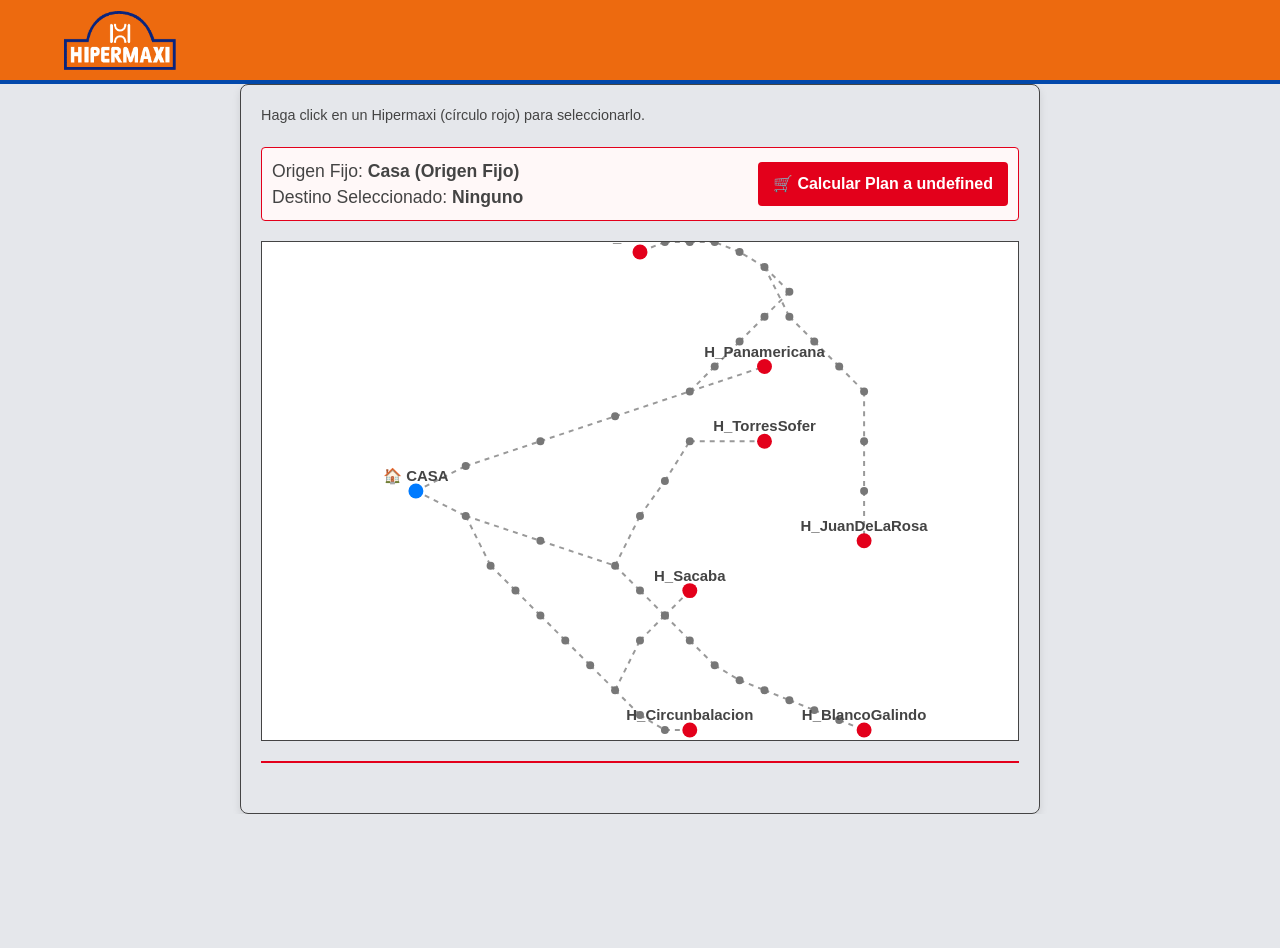
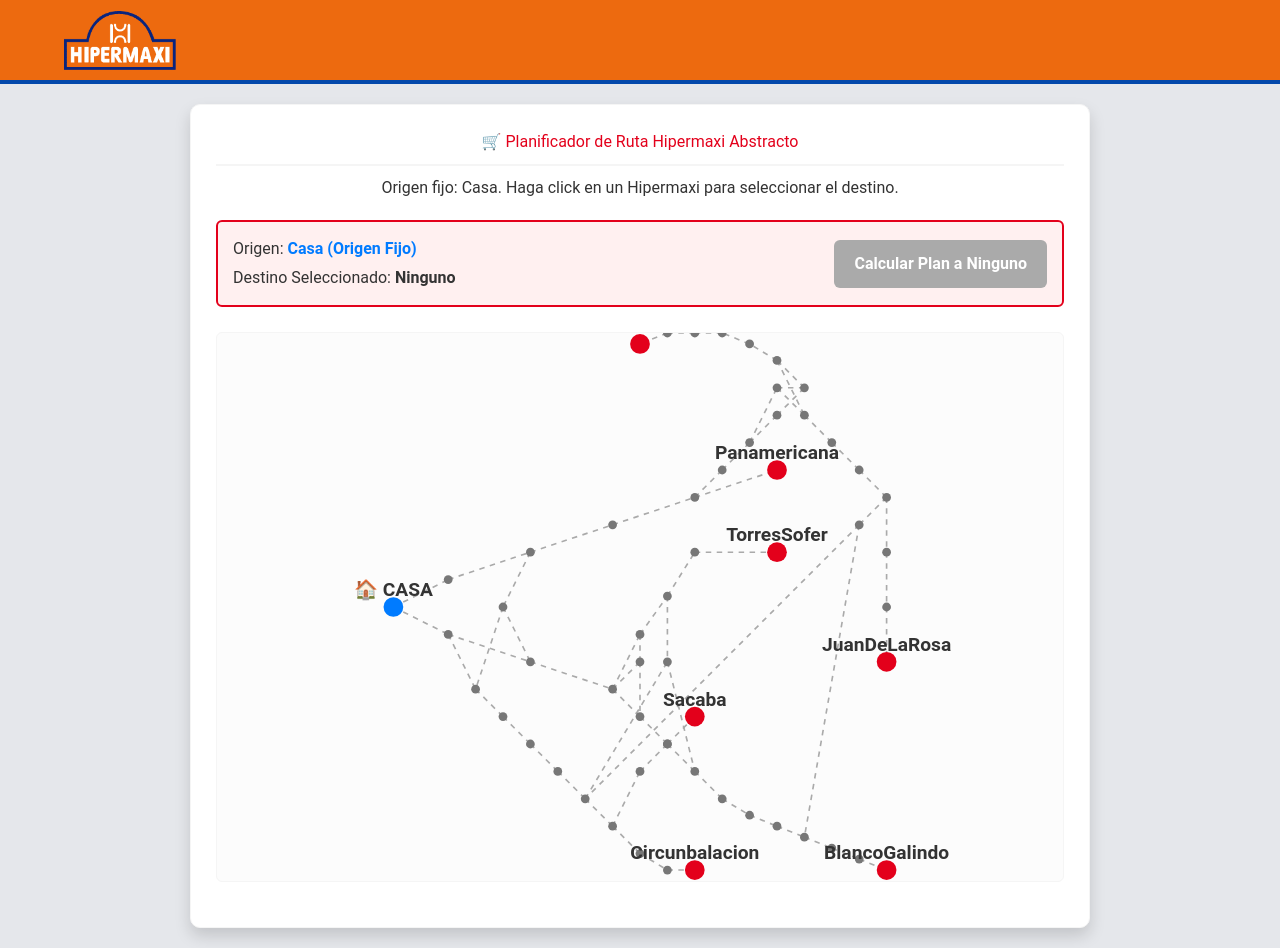
Before and after one commit to DanielFlores182/agenteDeCupones, a Next.js app in the folder agente/: page /planificador in a window 1280 px wide. Before the commit the page ends 814 px from the top, so only its background shows below. Built offline with nearby package versions, Linux system fonts and the light colour scheme.

Commit message:
Se medifico planificacion Rutas agregar nuevos nodos al grafo

```diff
--- a/agente/app/page.tsx
+++ b/agente/app/page.tsx
@@ -87,10 +87,6 @@
                 <div style={styles.logoContainer}>
                     <h1 style={styles.logoText}>HIPERMAXI</h1>
                 </div>
-
-
-
-                {/* Usamos onMouseEnter/onMouseLeave para actualizar el estado de hover */}
                 <Link
                     href="/planificador"
                     style={buttonStyle}
--- a/agente/app/planificador/components/MapaAbstracto.tsx
+++ b/agente/app/planificador/components/MapaAbstracto.tsx
@@ -1,6 +1,5 @@
-// components/MapaAbstracto.tsx
 'use client';
-
+import Link from 'next/link';
 import React, { useState } from 'react';
 
 // --- INTERFACES DE TIPOS ---
@@ -27,13 +26,9 @@
 };
 
 
-// --- CONFIGURACIÓN DEL GRAFO Y POSICIONES ABSTRACTAS (Actualizado) ---
-
-// Usaremos un sistema de coordenadas 0-100 para dibujar
+// --- CONFIGURACIÓN DEL GRAFO Y POSICIONES ABSTRACTAS (Igual) ---
 const NODOS_MAPEO: NodeMapType = {
-    // ID Corto: [X, Y, Nombre Largo]
-
-    // Origen Fijo
+    // ... (Mantener la configuración original de NODOS_MAPEO)
     'Casa': [5, 50, 'Casa (Origen Fijo)'],
 
     // Rama 1: Panamericana (Norte-Oeste)
@@ -61,15 +56,26 @@
     // Rama 6: Circunvalación (Norte-Este) - Se bifurca de B1
     'F1': [20, 65], 'F2': [25, 70], 'F3': [30, 75], 'F4': [35, 80], 'F5': [40, 85], 'F6': [45, 90],
     'F7': [50, 95], 'F8': [55, 98],
-    'H_Circunbalacion': [60, 98, 'H_Circunbalacion'], // Tenga cuidado con el error de tipeo en el backend: Circunvalacion vs Circunbalacion
+    'H_Circunbalacion': [60, 98, 'H_Circunbalacion'],
 
     // Rama 7: Sacaba (Far-East) - Se bifurca de F6
     'G1': [50, 80], 'G2': [55, 75],
     'H_Sacaba': [60, 70, 'H_Sacaba'],
+
+
+    'I_R1': [25, 50, 'I_R1 (República / Los Andes)'],
+
+    'I_C1': [50, 60, 'I_C1 (Villa Montes / Guayaramerín)'],
+
+    'I_D1': [75, 10, 'I_D1 (Ayacucho / Huayna Kapac)'],
+
+    'I_E1': [90, 35, 'I_E1 (Tadeo Haenke / Melchor Pérez)'],
+
+    'I_F1': [55, 60, 'I_F1 (6 de Agosto / Circunvalación)'],
 };
 
-// Las conexiones deben coincidir con su backend para dibujar las rutas posibles
 const ARISTAS_POSIBLES: [string, string][] = [
+    // ... (Mantener la configuración original de ARISTAS_POSIBLES)
     // Panamericana
     ['Casa', 'A1'], ['A1', 'A2'], ['A2', 'A3'], ['A3', 'A4'], ['A4', 'H_Panamericana'],
     // Blanco Galindo
@@ -89,6 +95,26 @@
     ['F6', 'F7'], ['F7', 'F8'], ['F8', 'H_Circunbalacion'],
     // Sacaba (de F6)
     ['F6', 'G1'], ['G1', 'G2'], ['G2', 'H_Sacaba'],
+
+    ['A2', 'I_R1'],
+    ['I_R1', 'B2'],
+    ['I_R1', 'F1'],
+
+    ['B3', 'I_C1'],
+    ['I_C1', 'C1'],
+    ['I_C1', 'B4'],
+
+    ['D2', 'I_D1'],
+    ['I_D1', 'E1'],
+    ['I_D1', 'D4'],
+
+    ['E4', 'I_E1'],
+    ['I_E1', 'B10'],
+    ['I_E1', 'F5'],
+
+    ['C2', 'I_F1'],
+    ['F5', 'I_F1'],
+    ['I_F1', 'B6'],
 ];
 
 const DESTINOS_VALIDOS: string[] = [
@@ -102,10 +128,13 @@
 ];
 
 
-// --- COLORES HIPERMAXI ---
-const COLOR_ROJO_HIPERMAXI = '#E3001B';
-const COLOR_GRIS_BASE = '#444444'; // Gris oscuro para texto/bordes
+// --- PALETA DE COLORES HIPERMAXI REFINADA ---
+const COLOR_ROJO_HIPERMAXI = '#E3001B'; // Rojo principal
+const COLOR_ROJO_HOVER = '#CC0018'; // Rojo más oscuro para hover
+const COLOR_GRIS_BASE = '#333333'; // Gris oscuro para texto/bordes
+const COLOR_GRIS_CLARO = '#F5F5F5'; // Fondo claro
 const COLOR_AMARILLO_DESTACADO = '#FFC107'; // Amarillo para resaltar selección
+const COLOR_AZUL_RUTA = '#007BFF'; // Azul para nodos intermedios de la ruta
 
 // --- COMPONENTE PRINCIPAL ---
 
@@ -162,15 +191,28 @@
 
     const planNodosSet = plan ? new Set(plan.plan_ruta.map(p => p.nodo_id)) : new Set<string>();
 
-    const planAristas = plan
-        ? plan.plan_ruta.slice(0, -1).map((paso, index) => {
-            const nodoA = paso.nodo_id;
-            const nodoB = plan.plan_ruta[index + 1].nodo_id;
-            return [nodoA, nodoB].sort().join('-');
-        })
-        : [];
+    // Las aristas del plan se obtienen de forma secuencial y ordenada.
+    const planEdgesMap: Map<string, boolean> = new Map();
+    const planRouteCoordinates: [number, number, number, number][] = [];
 
-    const planAristasSet = new Set(planAristas);
+    if (plan) {
+        for (let i = 0; i < plan.plan_ruta.length - 1; i++) {
+            const nodoA = plan.plan_ruta[i].nodo_id;
+            const nodoB = plan.plan_ruta[i + 1].nodo_id;
+
+            // Usamos un key ordenado para la verificación general (como antes)
+            const edgeKey = [nodoA, nodoB].sort().join('-');
+            planEdgesMap.set(edgeKey, true);
+
+            // Guardamos las coordenadas en orden para dibujar la línea direccional
+            const coordsA = NODOS_MAPEO[nodoA];
+            const coordsB = NODOS_MAPEO[nodoB];
+            if (coordsA && coordsB) {
+                planRouteCoordinates.push([coordsA[0], coordsA[1], coordsB[0], coordsB[1]]);
+            }
+        }
+    }
+
 
     const destinoNombre = selectedDestinoId
         ? NODOS_MAPEO[selectedDestinoId]?.[2] || selectedDestinoId
@@ -178,47 +220,74 @@
 
     return (
         <div style={styles.container}>
-            <p style={{marginBottom: '20px', fontSize: '0.9em', color: COLOR_GRIS_BASE}}>Haga click en un Hipermaxi (círculo rojo) para seleccionarlo.</p>
+            <h1 style={styles.title}>🛒 Planificador de Ruta Hipermaxi Abstracto</h1>
+            <p style={styles.subtitle}>Origen fijo: Casa. Haga click en un Hipermaxi para seleccionar el destino.</p>
 
+            {/* --- Controles y Estado --- */}
             <div style={styles.mapControls}>
                 <div style={styles.infoBox}>
-                    <p>Origen Fijo: <strong>{NODOS_MAPEO.Casa[2]}</strong></p>
-                    <p>Destino Seleccionado: <strong>{destinoNombre}</strong></p>
+                    <p style={{ margin: '0 0 5px 0' }}>Origen: <span style={{ color: COLOR_AZUL_RUTA, fontWeight: 'bold' }}>{NODOS_MAPEO.Casa[2]}</span></p>
+                    <p style={{ margin: 0 }}>Destino Seleccionado: <span style={{ color: selectedDestinoId ? COLOR_AMARILLO_DESTACADO : COLOR_GRIS_BASE, fontWeight: 'bold' }}>{destinoNombre}</span></p>
                 </div>
 
                 <button
                     onClick={handleBuscarRuta}
                     disabled={loading || !selectedDestinoId}
-                    style={styles.button}
+                    style={{...styles.button, ...(loading || !selectedDestinoId ? styles.buttonDisabled : {})}}
                 >
-                    {loading ? 'Planificando Ruta...' : `🛒 Calcular Plan a ${destinoNombre.split(' ')[1]}`}
+                    {loading ? ' Planificando Ruta...' : ` Calcular Plan a ${destinoNombre.split(' (')[0]}`}
                 </button>
             </div>
 
             {/* --- SVG - Representación Abstracta del Grafo --- */}
             <svg viewBox="0 0 100 100" style={styles.svgMap}>
-                {/* 1. Dibujar todas las Aristas Posibles */}
+                {/* Definición de la flecha para la ruta */}
+                <defs>
+                    <marker
+                        id="arrowhead"
+                        markerWidth="3"
+                        markerHeight="3"
+                        refX="2"
+                        refY="1.5"
+                        orient="auto"
+                    >
+                        <polygon points="0 0, 3 1.5, 0 3" fill={COLOR_ROJO_HIPERMAXI} />
+                    </marker>
+                </defs>
+
+                {/* 1. Dibujar todas las Aristas Posibles (Fondo Gris Punteado) */}
                 {ARISTAS_POSIBLES.map(([nodoA, nodoB], index) => {
                     const coordsA = NODOS_MAPEO[nodoA];
                     const coordsB = NODOS_MAPEO[nodoB];
-                    if (!coordsA || !coordsB) return null; // Previene errores si el nodo no existe en el mapeo
+                    if (!coordsA || !coordsB) return null;
 
                     const [xA, yA] = coordsA;
                     const [xB, yB] = coordsB;
 
                     const edgeKey = [nodoA, nodoB].sort().join('-');
-                    const isPlanEdge = planAristasSet.has(edgeKey);
+                    const isPlanEdge = planEdgesMap.has(edgeKey);
 
                     return (
                         <line
-                            key={index}
+                            key={`bg-${index}`}
                             x1={xA} y1={yA} x2={xB} y2={yB}
-                            stroke={isPlanEdge ? COLOR_ROJO_HIPERMAXI : '#999'} // Rojo para la ruta, Gris más oscuro para las otras
-                            strokeWidth={isPlanEdge ? 0.8 : 0.4}
-                            strokeDasharray={isPlanEdge ? '' : '1, 1'} // Líneas punteadas para rutas no seleccionadas
+                            stroke={isPlanEdge ? '#DDAAAA' : '#AAAAAA'} // Un gris más claro o rojo tenue si está en la ruta
+                            strokeWidth={0.3}
+                            strokeDasharray={isPlanEdge ? '' : '1, 1'}
                         />
                     );
                 })}
+
+                {/* 1.5. Dibujar la Ruta Planeada (Flechas) */}
+                {planRouteCoordinates.map(([xA, yA, xB, yB], index) => (
+                    <line
+                        key={`plan-${index}`}
+                        x1={xA} y1={yA} x2={xB} y2={yB}
+                        stroke={COLOR_ROJO_HIPERMAXI}
+                        strokeWidth={0.8}
+                        markerEnd="url(#arrowhead)" // Se usa la flecha
+                    />
+                ))}
 
                 {/* 2. Dibujar todos los Nodos (Círculos) */}
                 {Object.entries(NODOS_MAPEO).map(([id, [x, y, nombre]]) => {
@@ -227,32 +296,46 @@
                     const isSelected = id === selectedDestinoId;
                     const isInPlan = planNodosSet.has(id);
 
-                    // Lógica de color con la nueva paleta
-                    let color = isCasa ? '#007BFF' : (isDestino ? COLOR_ROJO_HIPERMAXI : '#777777'); // Azul para casa, Rojo Hipermaxi para destinos, Gris para intermedios.
-                    let radius = isCasa || isDestino ? 1.5 : 0.8;
+                    // Lógica de color y radio
+                    let fillColor = isCasa ? COLOR_AZUL_RUTA : (isDestino ? COLOR_ROJO_HIPERMAXI : '#777777');
+                    let strokeColor = isSelected ? COLOR_AMARILLO_DESTACADO : 'none';
+                    let strokeWidth = isSelected ? 0.6 : 0;
+                    let radius = isCasa || isDestino ? 1.8 : 0.8;
 
-                    if (isSelected) color = COLOR_AMARILLO_DESTACADO; // Amarillo destacado al seleccionar
-                    if (isInPlan && !isSelected && !isCasa) color = '#007BFF'; // Azul para nodos intermedios de la ruta
-                    if (isInPlan && isCasa) color = '#007BFF'; // Mantener Casa azul
+                    if (isInPlan && !isCasa && !isDestino) {
+                        fillColor = COLOR_AZUL_RUTA; // Nodos intermedios de la ruta
+                        radius = 1.2;
+                    }
+                    if (isSelected) {
+                        strokeColor = COLOR_AMARILLO_DESTACADO;
+                        strokeWidth = 1;
+                        fillColor = COLOR_ROJO_HOVER; // El centro sigue siendo rojo, el borde es amarillo
+                    }
+
 
                     return (
-                        <g key={id} onClick={() => handleNodeClick(id)} style={{ cursor: isDestino || isCasa ? 'pointer' : 'default' }}>
+                        <g
+                            key={id}
+                            onClick={() => handleNodeClick(id)}
+                            style={{ cursor: isDestino || isCasa ? 'pointer' : 'default', transition: 'all 0.1s ease-out' }}
+                            title={nombre || id}
+                        >
                             <circle
                                 cx={x} cy={y} r={radius}
-                                fill={color}
-                                stroke={isInPlan ? COLOR_GRIS_BASE : 'none'} // Borde Gris Oscuro si está en el plan
-                                strokeWidth={isInPlan ? 0.4 : 0}
+                                fill={fillColor}
+                                stroke={strokeColor}
+                                strokeWidth={strokeWidth}
                             />
                             {/* Etiqueta del nodo */}
                             {(isCasa || isDestino || isSelected) && (
                                 <text
                                     x={x} y={y - 2}
-                                    fontSize="3"
+                                    fontSize="3.5"
                                     textAnchor="middle"
                                     fill={COLOR_GRIS_BASE}
-                                    fontWeight={isCasa || isDestino ? 'bold' : 'normal'}
+                                    fontWeight={'bold'}
                                 >
-                                    {isCasa ? '🏠 CASA' : (nombre?.split(' ')[1] || id)}
+                                    {isCasa ? '🏠 CASA' : (nombre?.split('H_')[1] || id)}
                                 </text>
                             )}
                         </g>
@@ -260,34 +343,50 @@
                 })}
             </svg>
 
-
-
             {/* --- 3. Resultados del Plan --- */}
             <div style={styles.results}>
-                {loading && <p>Buscando el mejor plan...</p>}
+                {loading && <p style={styles.loading}>Buscando el mejor plan...</p>}
                 {error && <p style={styles.error}>Error: {error}</p>}
 
                 {plan && (
-                    <div style={styles.pasoDetalle}>
-                        <h2> Plan Óptimo Encontrado</h2>
-                        <p>De: {plan.origen} a: {plan.destino}</p>
-                        <h3>Distancia Total: <span style={styles.costo}>{plan.costo_total_km} km</span></h3>
+                    <div style={styles.planContainer}>
+                        <h2 style={{ color: COLOR_ROJO_HIPERMAXI, marginTop: 0 }}> Plan Óptimo Encontrado</h2>
+                        <p style={{ color: COLOR_GRIS_BASE, borderBottom: '1px solid #EEE', paddingBottom: '10px' }}>
+                            De: {plan.origen} a: {plan.destino}
+                        </p>
+                        <h3 style={{ color: COLOR_GRIS_BASE }}>Distancia Total: <span style={styles.costo}>{plan.costo_total_km} km</span></h3>
 
                         <ol style={styles.ol}>
                             {plan.plan_ruta.map((paso, index) => (
                                 <li key={index} style={styles.li}>
-                                    <strong>{paso.orden}. {paso.nombre_largo}</strong>
+                                    <strong style={{ color: index === plan.plan_ruta.length - 1 ? COLOR_ROJO_HIPERMAXI : COLOR_GRIS_BASE }}>
+                                        {paso.orden}. {paso.nombre_largo}
+                                    </strong>
                                     {paso.accion && (
                                         <span style={styles.pasoDetalle}>
                                             <span style={styles.accion}>
-                                                → {paso.accion.split('Mover desde ')[1]}
-                                                (Costo paso: {paso.costo_paso})
+                                                {paso.accion.split('Mover desde ')[1]}
+                                                <span style={styles.costoPaso}> (Costo paso: {paso.costo_paso})</span>
                                             </span>
                                         </span>
                                     )}
                                 </li>
                             ))}
                         </ol>
+                        <Link href="/cupon" passHref legacyBehavior>
+                            <button style={{
+                            padding: '10px 20px',
+                            fontSize: '16px',
+                            cursor: 'pointer',
+                            backgroundColor: '#0070f3',
+                            color: 'white',
+                            border: 'none',
+                            borderRadius: '5px'
+                            }}>
+                            Siguiente: Generar Cupones 🎟️
+                            </button>
+                        </Link>
+
                     </div>
                 )}
             </div>
@@ -295,57 +394,121 @@
     );
 }
 
-// Estilos básicos (Actualizados con paleta Hipermaxi)
+// Estilos básicos (Actualizados con paleta Hipermaxi y mejor presentación)
 const styles: any = {
     container: {
-        fontFamily: 'Arial, sans-serif',
-        padding: '20px',
-        maxWidth: '800px',
-        margin: '0 auto',
-        border: `1px solid ${COLOR_GRIS_BASE}`,
-        borderRadius: '8px',
-        boxShadow: '0 4px 8px rgba(0, 0, 0, 0.1)'
+        fontFamily: 'Roboto, sans-serif', // Usando una fuente más común/moderna
+        padding: '25px',
+        maxWidth: '900px',
+        margin: '20px auto',
+        border: `1px solid ${COLOR_GRIS_CLARO}`,
+        borderRadius: '10px',
+        backgroundColor: '#FFFFFF',
+        boxShadow: '0 8px 16px rgba(0, 0, 0, 0.15)'
+    },
+    title: {
+        color: COLOR_ROJO_HIPERMAXI,
+        textAlign: 'center',
+        marginBottom: '10px',
+        borderBottom: `2px solid ${COLOR_GRIS_CLARO}`,
+        paddingBottom: '10px'
+    },
+    subtitle: {
+        marginBottom: '20px',
+        fontSize: '1em',
+        color: COLOR_GRIS_BASE,
+        textAlign: 'center'
     },
     svgMap: {
-        border: `1px solid ${COLOR_GRIS_BASE}`,
+        border: `1px solid ${COLOR_GRIS_CLARO}`,
         width: '100%',
-        height: '500px',
-        marginBottom: '15px',
-        backgroundColor: '#FFFFFF' // Fondo blanco limpio
+        height: '550px', // Un poco más alto
+        marginBottom: '20px',
+        backgroundColor: '#FCFCFC', // Fondo blanco suave
+        borderRadius: '6px'
     },
     mapControls: {
-        marginBottom: '20px',
-        padding: '10px',
-        border: `1px solid ${COLOR_ROJO_HIPERMAXI}`,
-        borderRadius: '4px',
-        backgroundColor: '#FFF8F8', // Rojo muy claro
+        marginBottom: '25px',
+        padding: '15px',
+        border: `2px solid ${COLOR_ROJO_HIPERMAXI}`,
+        borderRadius: '6px',
+        backgroundColor: '#FFF0F0', // Rojo muy claro
         display: 'flex',
         justifyContent: 'space-between',
-        alignItems: 'center'
+        alignItems: 'center',
+        gap: '20px'
     },
-    infoBox: { fontSize: '1.1em', color: COLOR_GRIS_BASE },
+    infoBox: {
+        fontSize: '1em',
+        color: COLOR_GRIS_BASE,
+        flexGrow: 1
+    },
     button: {
-        padding: '10px 15px',
+        padding: '12px 20px',
         backgroundColor: COLOR_ROJO_HIPERMAXI,
         color: 'white',
         border: 'none',
-        borderRadius: '4px',
+        borderRadius: '6px',
         cursor: 'pointer',
         fontWeight: 'bold',
-        transition: 'background-color 0.3s'
+        fontSize: '1em',
+        transition: 'background-color 0.3s ease, transform 0.1s ease',
+        boxShadow: '0 2px 4px rgba(0, 0, 0, 0.2)',
+        ':hover': {
+            backgroundColor: COLOR_ROJO_HOVER,
+            transform: 'translateY(-1px)'
+        }
     },
-    results: { marginTop: '20px', padding: '15px', borderTop: `2px solid ${COLOR_ROJO_HIPERMAXI}` },
-    error: { color: COLOR_ROJO_HIPERMAXI, fontWeight: 'bold' },
+    buttonDisabled: {
+        backgroundColor: '#AAAAAA',
+        cursor: 'not-allowed',
+        boxShadow: 'none',
+        ':hover': {
+            backgroundColor: '#AAAAAA',
+            transform: 'none'
+        }
+    },
+    loading: {
+        textAlign: 'center',
+        color: COLOR_AZUL_RUTA,
+        fontWeight: 'bold'
+    },
+    results: { marginTop: '20px' },
+    error: {
+        color: COLOR_ROJO_HIPERMAXI,
+        fontWeight: 'bold',
+        padding: '10px',
+        backgroundColor: '#FFEEEE',
+        border: `1px solid ${COLOR_ROJO_HIPERMAXI}`,
+        borderRadius: '4px'
+    },
     planContainer: {
-        backgroundColor: '#f9f9f9',
-        padding: '15px',
-        borderRadius: '6px',
-        border: '1px dashed #ccc'
+        backgroundColor: COLOR_GRIS_CLARO,
+        padding: '20px',
+        borderRadius: '8px',
+        border: `1px solid ${COLOR_ROJO_HOVER}`
     },
-    costo: { color: COLOR_ROJO_HIPERMAXI, fontWeight: 'bold' },
-    ol: { listStyleType: 'decimal', paddingLeft: '20px', marginTop: '10px', color: COLOR_GRIS_BASE },
-    li: { marginBottom: '8px', borderLeft: `3px solid ${COLOR_ROJO_HIPERMAXI}`, paddingLeft: '10px' },
-    pasoDetalle: { display: 'block', fontSize: '0.9em', marginTop: '3px' },
-    accion: { color: COLOR_GRIS_BASE, marginRight: '10px' },
-    costoPaso: { color: '#888' }
+    costo: {
+        color: COLOR_ROJO_HIPERMAXI,
+        fontWeight: 'bolder',
+        fontSize: '1.2em'
+    },
+    ol: {
+        listStyleType: 'none', // Quitamos los números por defecto para mayor control
+        paddingLeft: '0',
+        marginTop: '15px',
+        color: COLOR_GRIS_BASE
+    },
+    li: {
+        marginBottom: '12px',
+        borderLeft: `4px solid ${COLOR_ROJO_HIPERMAXI}`,
+        paddingLeft: '15px',
+        backgroundColor: '#FFFFFF',
+        padding: '10px 15px',
+        borderRadius: '4px',
+        boxShadow: '0 1px 3px rgba(0, 0, 0, 0.05)'
+    },
+    pasoDetalle: { display: 'block', fontSize: '0.9em', marginTop: '5px' },
+    accion: { color: COLOR_GRIS_BASE, marginRight: '10px', fontStyle: 'italic' },
+    costoPaso: { color: '#666', fontWeight: 'normal', fontStyle: 'normal' }
 };
```
Also changed, not shown: agente/app/planificador/page.tsx (+2 -5 lines), 1 other file (tests, documents, lock files or other folders).
